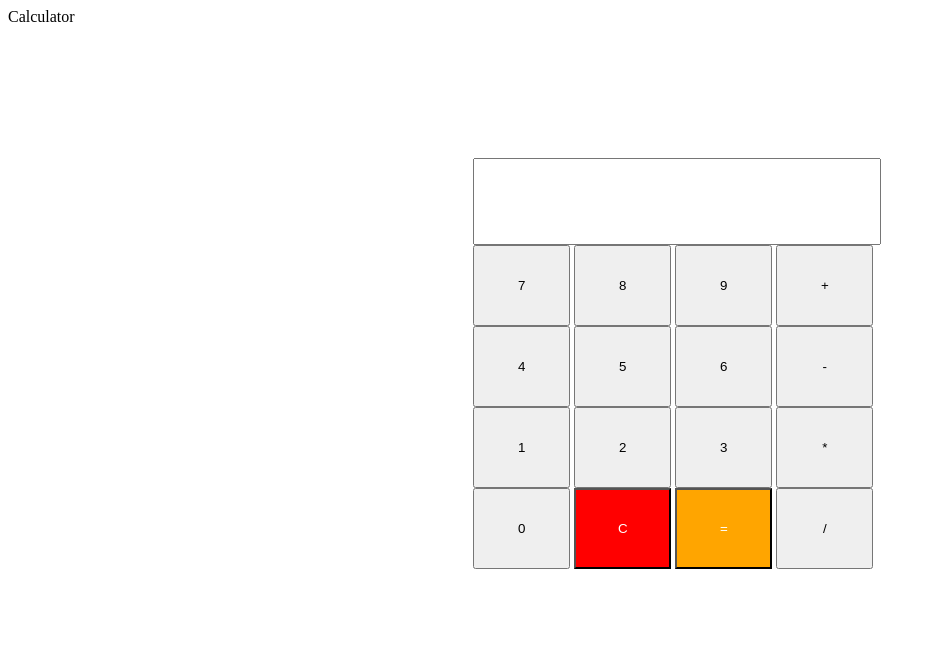
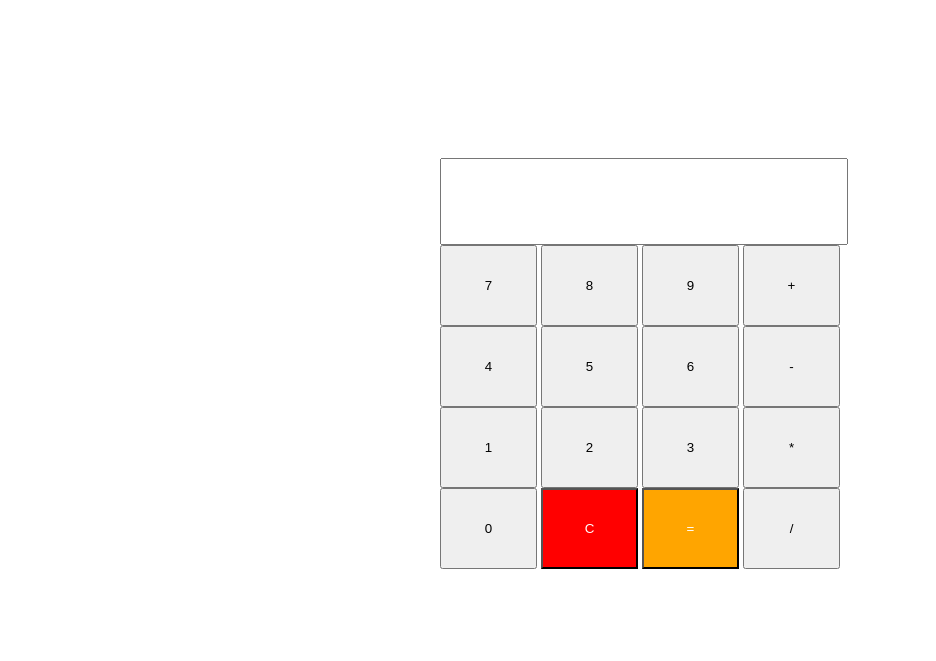
Before and after one commit to Seventy7dot2/Calculator, a plain HTML site: page index.html in a window 1280 px wide. Shown: the whole page, without its empty margins (0-936 px from the left). Drawn offline with Linux system fonts and the light colour scheme.

Commit message:
Deleted text node

```diff
--- a/index.html
+++ b/index.html
@@ -9,7 +9,6 @@
     <title>Calculator</title>
 </head>
 <body>
-    <div class="title">Calculator</div>
     <div class="box">
             <input type="text">
         <div class="numpad">
```
